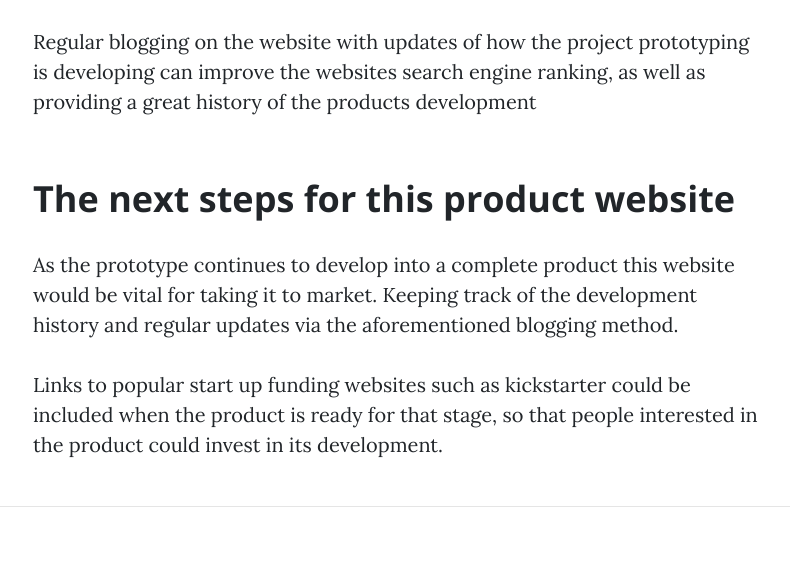
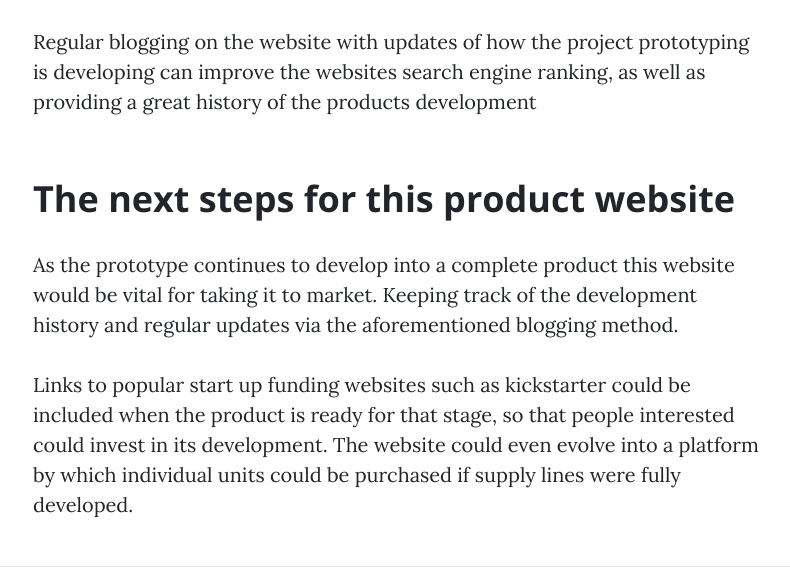
Before and after one commit to lme2717/Horizons, a website: page about.html in a window 1280 px wide. Shown: the part 4186-4756 px from the top of the page, without its empty margins (242-1032 px from the left). Drawn offline with nearby package versions, Linux system fonts and the light colour scheme.

Commit message:
Update about.html

```diff
--- a/about.html
+++ b/about.html
@@ -123,7 +123,7 @@
 
         <h2 class="section-heading">The next steps for this product website</h2>
         <p>As the prototype continues to develop into a complete product this website would be vital for taking it to market. Keeping track of the development history and regular updates via the aforementioned blogging method.</p>
-        <p>Links to popular start up funding websites such as kickstarter could be included when the product is ready for that stage, so that people interested in the product could invest in its development.</p>
+        <p>Links to popular start up funding websites such as kickstarter could be included when the product is ready for that stage, so that people interested could invest in its development. The website could even evolve into a platform by which individual units could be purchased if supply lines were fully developed.</p>
 
       </div>
     </div>
```
